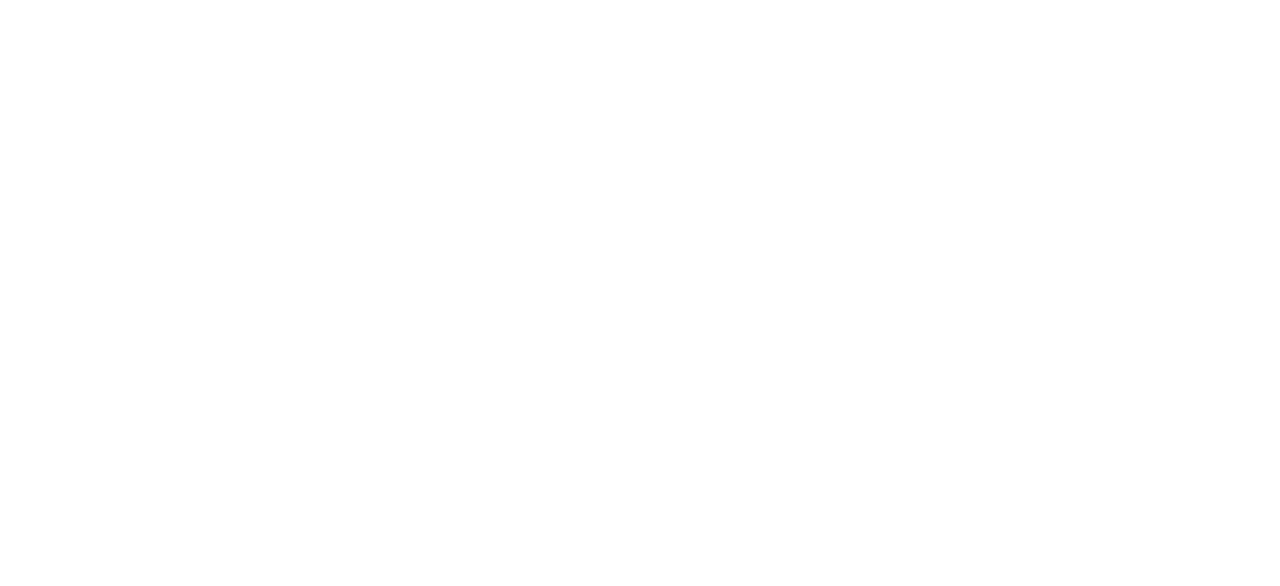
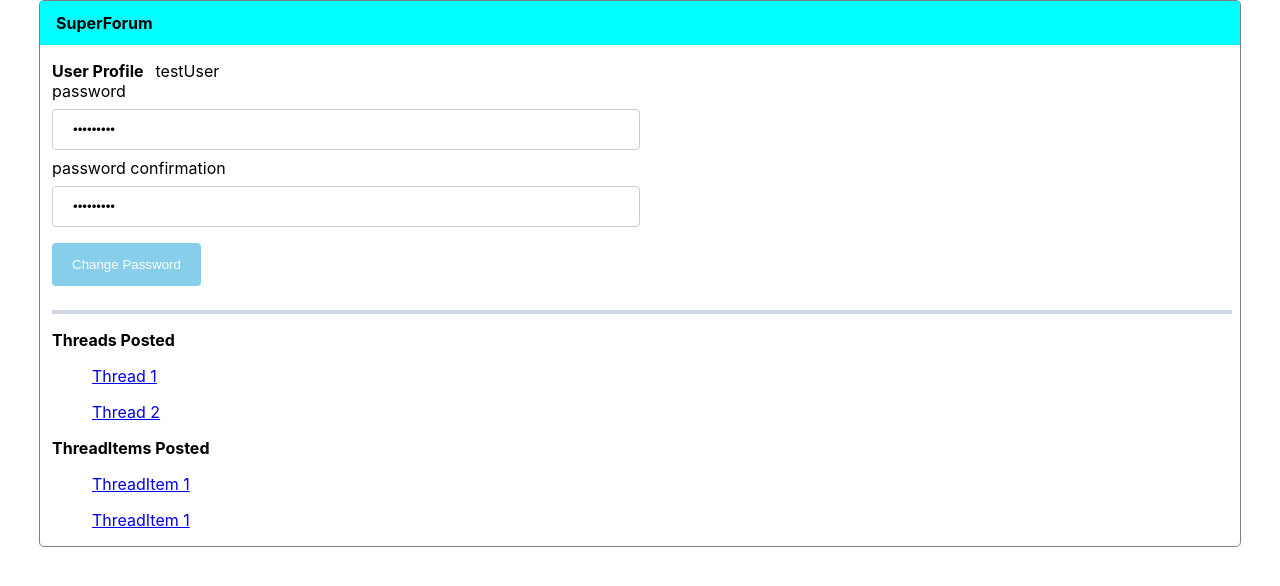
Before and after one commit to ekuzmichev/full-stack-react-typescript-and-node, a React (Create React App) app in the folder chapter12/super-forum-client/: page /userProfile/1 in a window 1280 px wide. Before the commit this address had no page. Shown: the top 586 px of the page. Built offline with nearby package versions, Linux system fonts and the light colour scheme.

Commit message:
Add UserProfile page

```diff
--- a/chapter12/super-forum-client/src/App.tsx
+++ b/chapter12/super-forum-client/src/App.tsx
@@ -1,14 +1,31 @@
+import { useEffect } from "react";
+import { useDispatch } from "react-redux";
 import { Route, Routes } from "react-router-dom";
 import "./App.css";
 import { Home } from "./components/routes/Home";
 import { Thread } from "./components/routes/thread/Thread";
+import { UserProfile } from "./components/routes/userProfile/UserProfile";
+import { setUserProfile } from "./reducers/user-reducer";
 
 export function App() {
+  const dispatch = useDispatch();
+
+  useEffect(() => {
+    // todo: replace with GraphQL call
+    dispatch(
+      setUserProfile({
+        id: 1,
+        userName: "testUser",
+      })
+    );
+  }, [dispatch]);
+
   return (
     <Routes>
       <Route path="/" element={<Home />} />
       <Route path="/categoryThreads/:categoryId" element={<Home />} />
       <Route path="/thread/:id" element={<Thread />} />
+      <Route path="/userProfile/:id" element={<UserProfile />} />
     </Routes>
   );
 }
--- a/chapter12/super-forum-client/src/components/areas/sidebar/SidebarMenus.tsx
+++ b/chapter12/super-forum-client/src/components/areas/sidebar/SidebarMenus.tsx
@@ -12,6 +12,7 @@ import { Login } from "../../auth/Login";
 import { Logout } from "../../auth/Logout";
 import { Registration } from "../../auth/Registration";
 import "./SidebarMenus.css";
+import { Link } from "react-router-dom";
 
 export const SidebarMenus = () => {
   const [registrationFormOpen, setRegistrationFormOpen] = useState(false);
@@ -39,7 +40,9 @@ export const SidebarMenus = () => {
       <ul>
         <li>
           <FontAwesomeIcon icon={faUser} />
-          <span className="menu-name">{user?.userName}</span>
+          <span className="menu-name">
+            <Link to={`/userprofile/${user?.id}`}>{user?.userName}</Link>
+          </span>
         </li>
         <li>
           <FontAwesomeIcon icon={faRegistered} />
--- a/chapter12/super-forum-client/src/components/auth/common/UserReducer.ts
+++ b/chapter12/super-forum-client/src/components/auth/common/UserReducer.ts
@@ -1,10 +1,9 @@
 import { createSlice } from "@reduxjs/toolkit";
 
-interface UserState {
+export interface UserState {
   username: string;
   password: string;
   passwordConfirmation: string;
-  email: string;
   resultMessage: string;
   isSubmitEnabled: boolean;
 }
@@ -12,7 +11,6 @@ interface UserState {
 const initialState: UserState = {
   username: "",
   password: "",
-  email: "",
   passwordConfirmation: "",
   resultMessage: "",
   isSubmitEnabled: false,
@@ -31,9 +29,6 @@ const userReducer = createSlice({
     setPasswordConfirmation: (state, action: { payload: string }) => {
       state.passwordConfirmation = action.payload;
     },
-    setEmail: (state, action: { payload: string }) => {
-      state.email = action.payload;
-    },
     setResultMessage: (state, action: { payload: string }) => {
       state.resultMessage = action.payload;
     },
--- /dev/null
+++ b/chapter12/super-forum-client/src/components/routes/userProfile/UserProfile.css
@@ -0,0 +1,30 @@
+.userprofile-container {
+  margin: 0 auto;
+  max-width: 1200px;
+}
+
+.userprofile-content-container {
+  margin-top: 1em;
+  margin-left: 0.75em;
+  margin-right: 0.75em;
+}
+
+.userprofile-password {
+  width: 50%;
+}
+
+.userprofile-link {
+  overflow-y: hidden;
+  white-space: nowrap;
+  text-overflow: ellipsis;
+}
+
+.userprofile-postings {
+  margin-top: 1em;
+}
+
+@media screen and (orientation: portrait) and (max-width: 768px) {
+  .userprofile-password {
+    width: 100%;
+  }
+}
--- /dev/null
+++ b/chapter12/super-forum-client/src/components/routes/userProfile/UserProfile.tsx
@@ -0,0 +1,115 @@
+import { useEffect, useReducer, useState } from "react";
+import { useSelector } from "react-redux";
+import { Link } from "react-router-dom";
+import { Thread } from "../../../models/Thread";
+import { ThreadItem } from "../../../models/ThreadItem";
+import { UserState } from "../../../reducers/user-reducer";
+import { getUserThreads } from "../../../services/DataService";
+import { AppState } from "../../../store";
+import { Nav } from "../../areas/nav/Nav";
+import { PasswordComparison } from "../../auth/common/PasswordComparison";
+import { actions, reducer as userReducer } from "../../auth/common/UserReducer";
+import "./UserProfile.css";
+
+export const UserProfile = () => {
+  const [
+    {
+      username,
+      password,
+      passwordConfirmation,
+      resultMessage,
+      isSubmitEnabled,
+    },
+    dispatch,
+  ] = useReducer(userReducer, {
+    username: "",
+    password: "*********",
+    passwordConfirmation: "*********",
+    resultMessage: "",
+    isSubmitEnabled: false,
+  });
+
+  const userState: UserState = useSelector((state: AppState) => state.user);
+
+  const [threads, setThreads] = useState<JSX.Element | undefined>();
+  const [threadItems, setThreadItems] = useState<JSX.Element | undefined>();
+
+  useEffect(() => {
+    console.log("User state:", userState);
+
+    if (userState?.userProfile) {
+      dispatch(actions.setUsername(userState.userProfile.userName));
+
+      getUserThreads(userState.userProfile.id.toString()).then((items) => {
+        const threadItemsInThreadList: ThreadItem[] = [];
+        const threadList: JSX.Element[] = items.map((thread: Thread) => {
+          for (let i = 0; i < thread.threadItems.length; i++) {
+            threadItemsInThreadList.push(thread.threadItems[i]);
+          }
+
+          return (
+            <li key={`user-th-${thread.id}`}>
+              <Link to={`/thread/${thread.id}`} className="userprofile-link">
+                {thread.title}
+              </Link>
+            </li>
+          );
+        });
+
+        setThreads(<ul>{threadList}</ul>);
+
+        const threadItemList: JSX.Element[] = threadItemsInThreadList.map(
+          (ti: ThreadItem) => (
+            <li key={`user-th-${ti.threadId}`}>
+              <Link to={`/thread/${ti.threadId}`} className="userprofile-link">
+                {ti.body}
+              </Link>
+            </li>
+          )
+        );
+
+        setThreadItems(<ul>{threadItemList}</ul>);
+      });
+    }
+  }, [userState]);
+
+  return (
+    <div className="screen-root-container">
+      <div className="thread-nav-container">
+        <Nav />
+      </div>
+      <form className="userprofile-content-container">
+        <div>
+          <strong>User Profile</strong>
+          <label style={{ marginLeft: ".75em" }}>{username}</label>
+        </div>
+        <div className="userprofile-password">
+          <div>
+            <PasswordComparison
+              dispatch={dispatch}
+              password={password}
+              passwordConfirmation={passwordConfirmation}
+            />
+            <button className="action-btn" disabled={!isSubmitEnabled}>
+              Change Password
+            </button>
+          </div>
+          <div style={{ marginTop: ".5em" }}>
+            <label>{resultMessage}</label>
+          </div>
+        </div>
+        <div className="userprofile-postings">
+          <hr className="thread-section-divider" />
+          <div className="userprofile-threads">
+            <strong>Threads Posted</strong>
+            {threads}
+          </div>
+          <div className="userprofile-threadIems">
+            <strong>ThreadItems Posted</strong>
+            {threadItems}
+          </div>
+        </div>
+      </form>
+    </div>
+  );
+};
```
